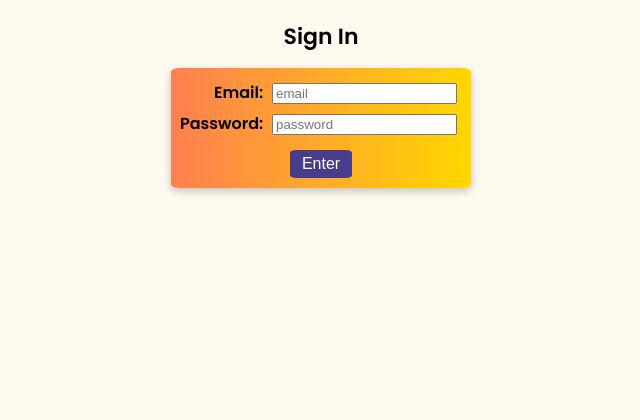
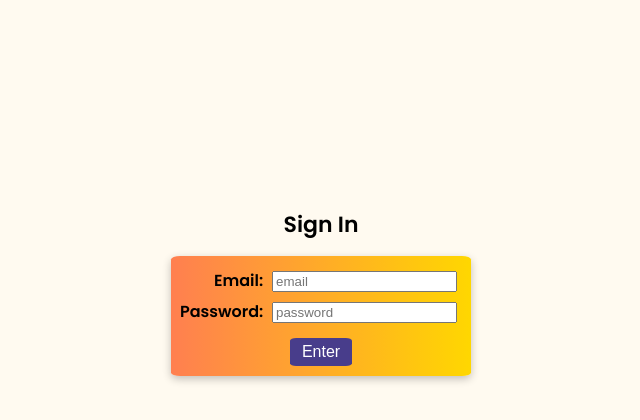
Before and after one commit to codeAdventureNow/LoginFormReact, a React (Create React App) app: page / in a window 1280 px wide. Shown: the top 420 px of the page, without its empty margins (319-959 px from the left). Built offline with nearby package versions, Linux system fonts and the light colour scheme.

Commit message:
added a height to the wrapper

```diff
--- a/public/index.html
+++ b/public/index.html
@@ -2,19 +2,19 @@
 <html lang="en">
   <head>
     <meta charset="utf-8" />
-    <link rel="icon" href="%PUBLIC_URL%/favicon.ico" />
+    <!-- <link rel="icon" href="%PUBLIC_URL%/favicon.ico" /> -->
     <meta name="viewport" content="width=device-width, initial-scale=1" />
     <meta name="theme-color" content="#000000" />
     <meta
       name="description"
       content="Web site created using create-react-app"
     />
-    <link rel="apple-touch-icon" href="%PUBLIC_URL%/logo192.png" />
+    <!-- <link rel="apple-touch-icon" href="%PUBLIC_URL%/logo192.png" /> -->
     <!--
       manifest.json provides metadata used when your web app is installed on a
       user's mobile device or desktop. See https://developers.google.com/web/fundamentals/web-app-manifest/
     -->
-    <link rel="manifest" href="%PUBLIC_URL%/manifest.json" />
+    <!-- <link rel="manifest" href="%PUBLIC_URL%/manifest.json" /> -->
     <!--
       Notice the use of %PUBLIC_URL% in the tags above.
       It will be replaced with the URL of the `public` folder during the build.
--- a/src/App.css
+++ b/src/App.css
@@ -61,11 +61,14 @@
   flex-direction: column;
   justify-content: center;
   align-items: center;
+  height: 70vh;
+  /* outline: 1px solid red; */
 }
 
 .form {
   display: flex;
   flex-direction: column;
+  justify-content: center;
   align-items: center;
   background: linear-gradient(to right, #ff7f50, #ffd700);
   /* background: #ff7f50; */
--- a/src/App.js
+++ b/src/App.js
@@ -48,7 +48,7 @@
               placeholder='email'
               value={email}
               onChange={handleEmailChange}
-              type='text'
+              type='email'
             />
           </label>
           <label>
--- a/src/index.js
+++ b/src/index.js
@@ -1,6 +1,5 @@
 import React from 'react';
 import ReactDOM from 'react-dom/client';
-import './index.css';
 import App from './App';
 import reportWebVitals from './reportWebVitals';
 
```
Also changed, not shown: src/logo.svg (deleted), 1 other file (tests, documents, lock files or other folders).
